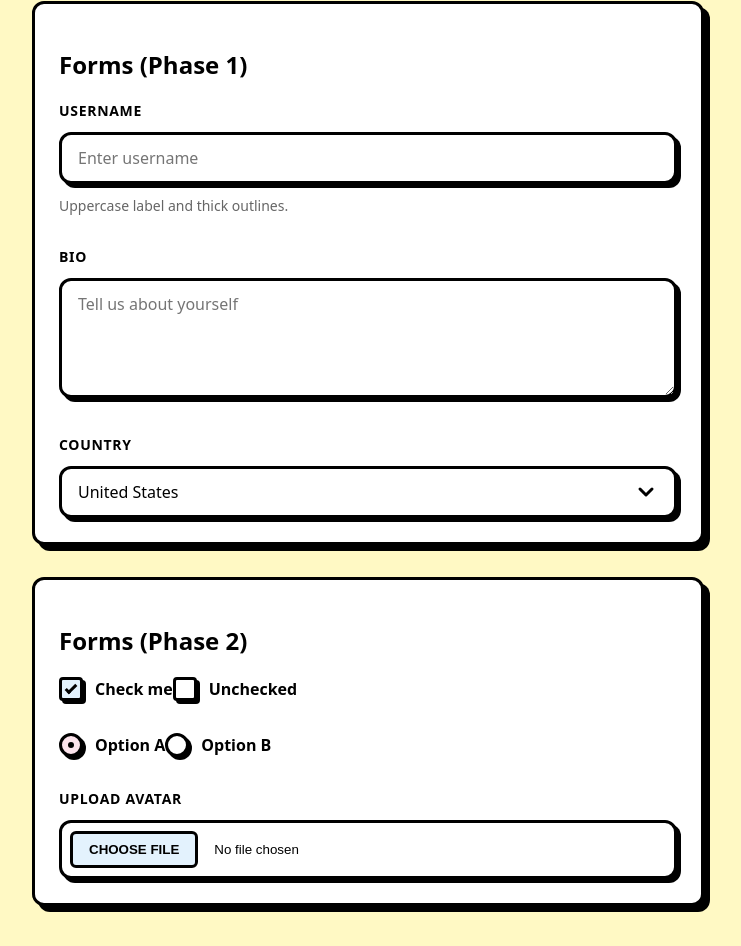
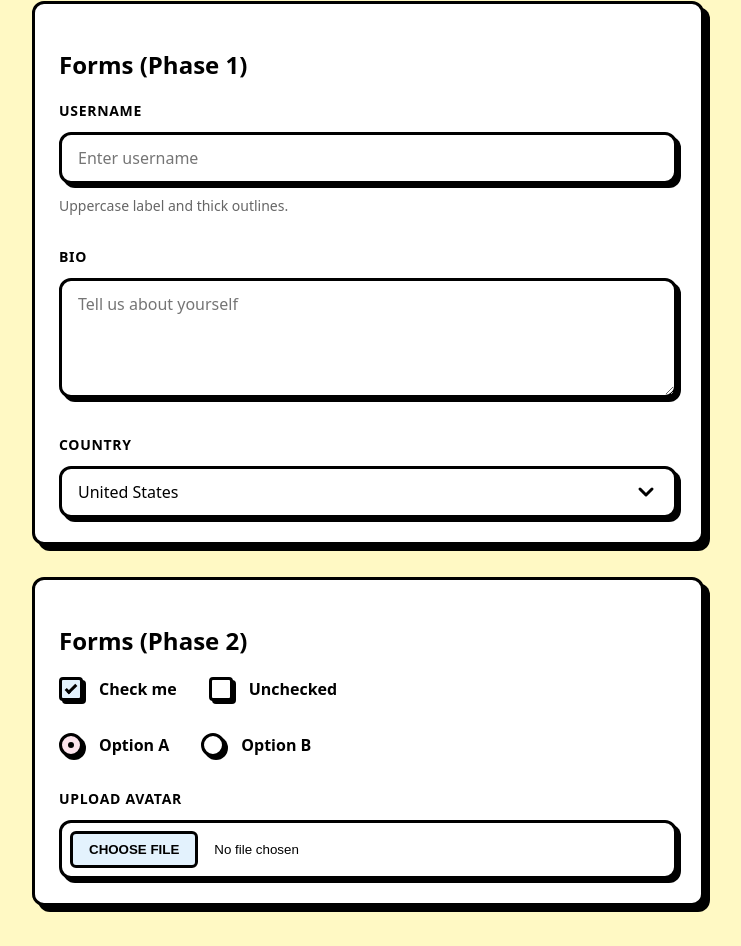
Before and after one commit to bllyanos/lembrut, a website built with Vite: page index.html in a window 1280 px wide. Shown: the part 627-1573 px from the top of the page, without its empty margins (272-1013 px from the left). Built offline with nearby package versions, Linux system fonts and the light colour scheme.

Commit message:
style(ui): Fix spacing between checkbox/radio items and their labels

```diff
--- a/src/lembrut.css
+++ b/src/lembrut.css
@@ -141,7 +141,7 @@ body {
 .radio-group {
   display: flex;
   align-items: center;
-  gap: 0.75rem;
+  gap: 1rem;
   cursor: pointer;
   user-select: none;
 }
@@ -263,4 +263,5 @@ body {
 .font-bold { font-weight: 700; }
 .flex { display: flex; }
 .gap-4 { gap: 1rem; }
+.gap-8 { gap: 2rem; }
 .space-y-8 > * + * { margin-top: 2rem; }
```
